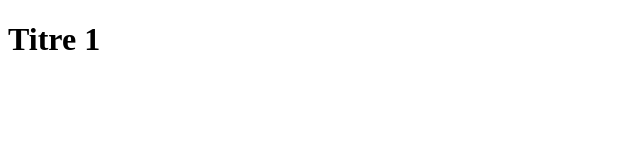
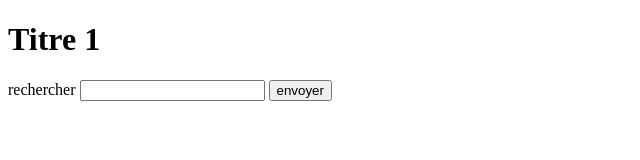
Before and after one commit to david8766/diginamicgitflow, a plain HTML site: page index.html in a window 1280 px wide. Shown: the whole page, without its empty margins (0-640 px from the left). Drawn offline with Linux system fonts and the light colour scheme.

Commit message:
add search

```diff
--- a/index.html
+++ b/index.html
@@ -8,5 +8,10 @@
 </head>
 <body>
     <h1>Titre 1</h1>
+    <form action="" method="get">
+        <label for="">rechercher</label>
+        <input type="text" name="text" id="">
+        <input type="submit" value="envoyer">
+    </form>
 </body>
 </html>
```
